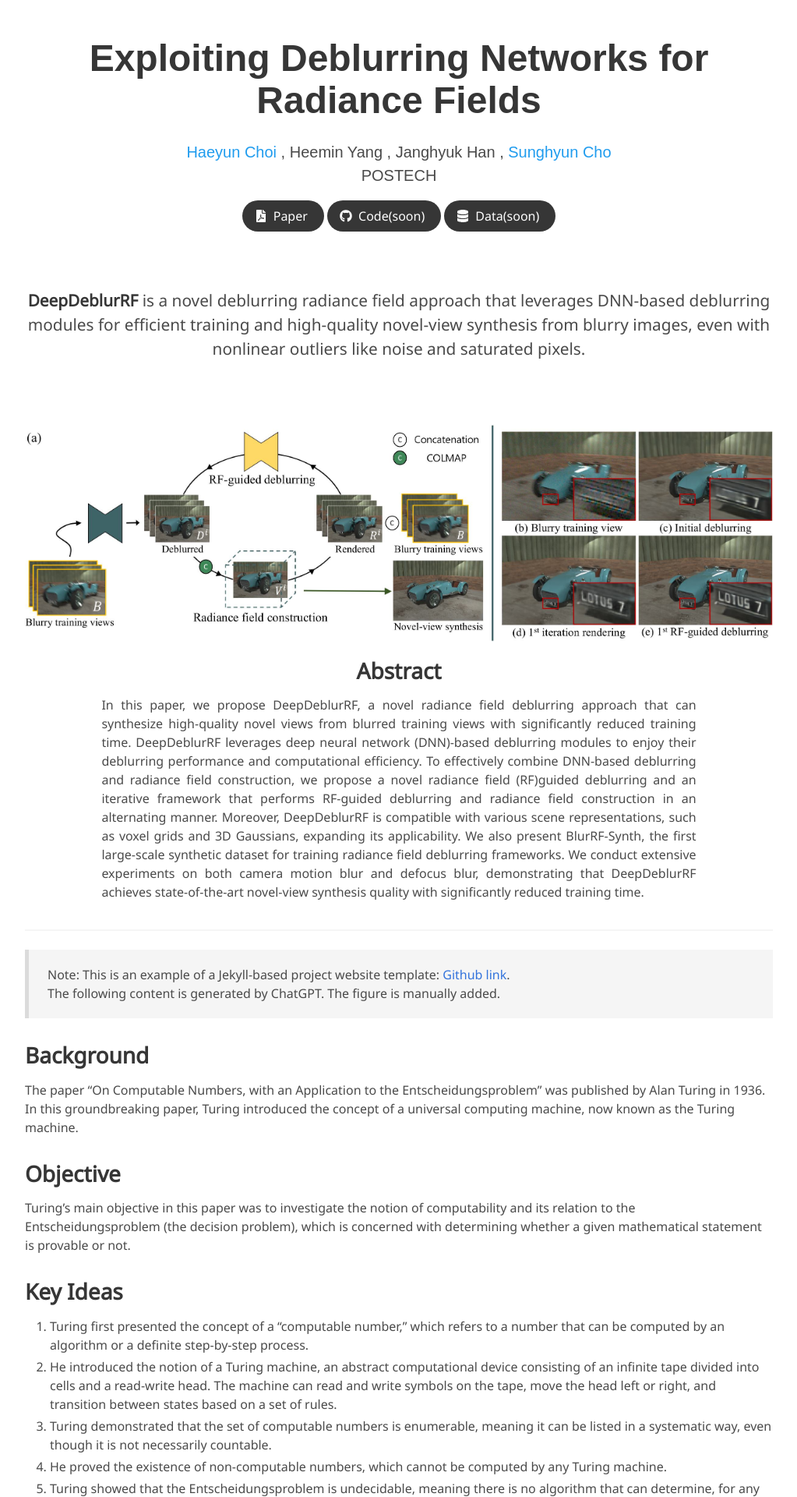
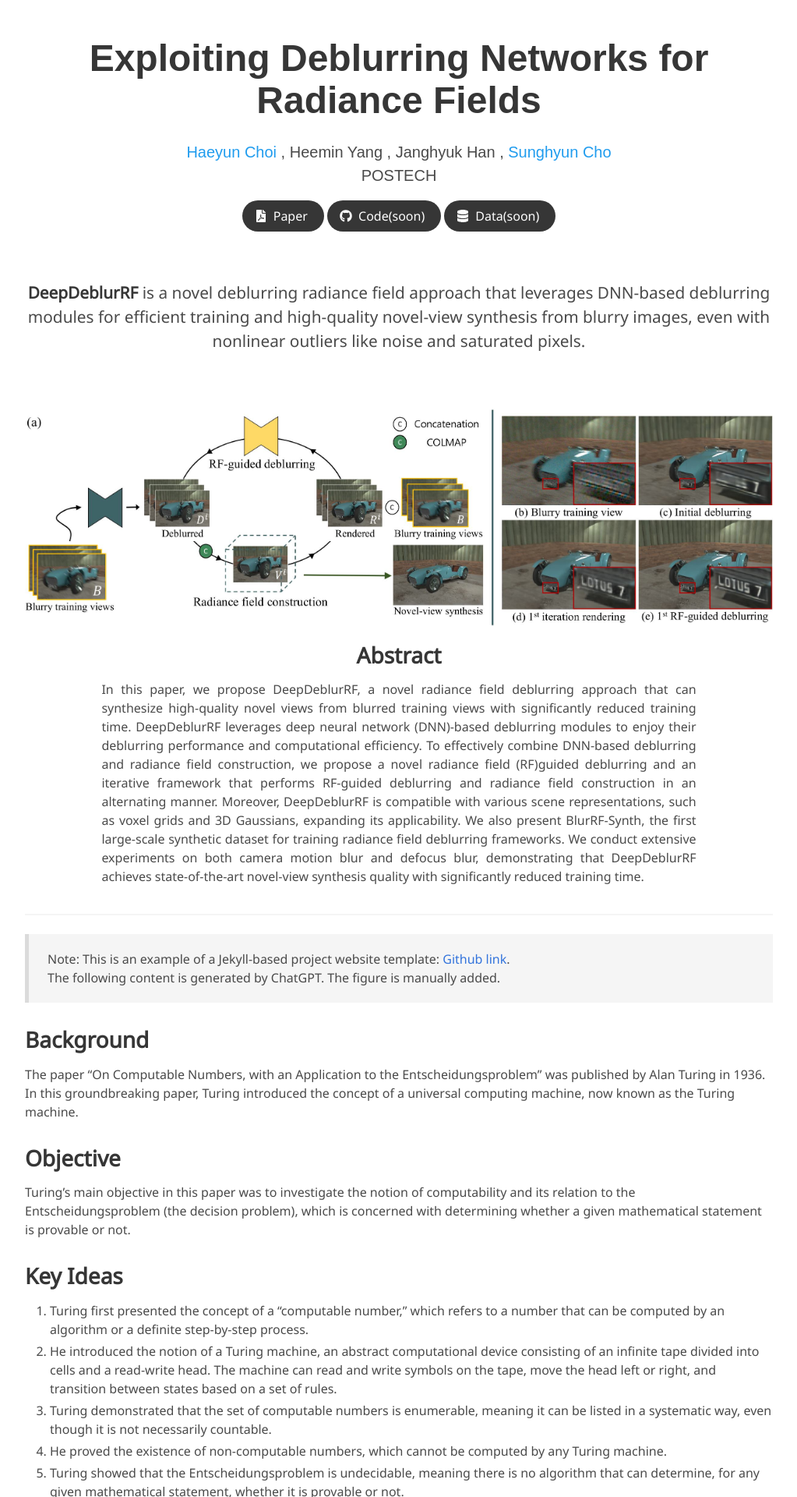
Before and after one commit to haeyun-choi/DDRF_site, a Jekyll site: the page built from index.md, in a window 1280 px wide. Shown: the top 1920 px of the page at 78% size, without its empty margins (128-1151 px from the left). Built offline with Jekyll 4.4.1, drawn with Linux system fonts in a browser that asks for light colours; some web fonts are replaced.

Commit message:
Update index.md

```diff
--- a/index.md
+++ b/index.md
@@ -18,7 +18,7 @@ data: https://haeyun-choi.github.io/DDRF_site/
 ---
 
 <!-- Title and abstract section -->
-<div style="font-size: 1.3em; margin-bottom: 80px; margin-top: -40px; text-align: center;">
+<div style="font-size: 1.3em; margin-bottom: 70px; margin-top: -50px; text-align: center;">
     <strong>DeepDeblurRF</strong> is a novel deblurring radiance field approach that leverages DNN-based deblurring modules for efficient training and high-quality novel-view synthesis from blurry images, even with nonlinear outliers like noise and saturated pixels.
 </div>
 
```
